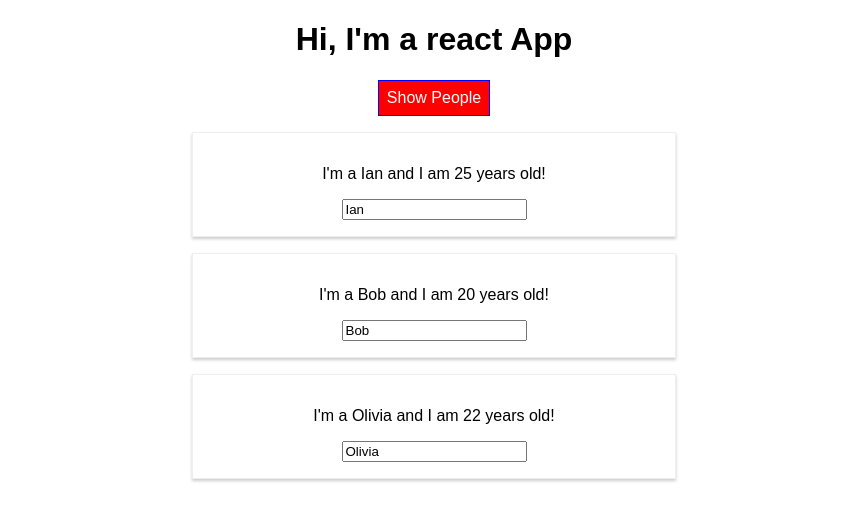
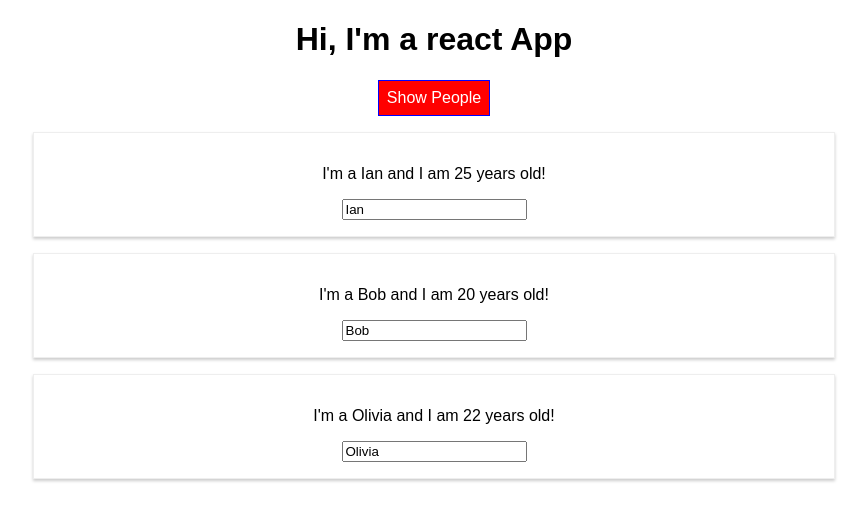
Before and after one commit to imatthews009/reactPractice, a React (Create React App) app: page / in a window 1280 px wide. Both pictures are taken after a click on the button "Show People". Shown: the top 520 px of the page, without its empty margins (206-1073 px from the left). Built offline with nearby package versions, Linux system fonts and the light colour scheme.

Commit message:
removed radium to begin adding component css

```diff
--- a/src/App.js
+++ b/src/App.js
@@ -1,6 +1,5 @@
 import React, { Component } from 'react';
 import './App.css';
-import Radium, {StyleRoot}from 'radium';
 // give person uppercase name, can be anything but should be the const
 import Person from './Person/Person.js';
 
@@ -73,10 +72,6 @@
       border: '1px solid blue',
       padding: '8px',
       cursor: 'pointer',
-      ':hover': {
-        backgroundColor: 'lightgreen',
-        color: 'black'
-      }
     };
 
     let persons = null;
@@ -110,7 +105,6 @@
     }
 
     return (
-      <StyleRoot>
       <div className="App">
         <h1 className={classes.join(' ')}>Hi, I'm a react App</h1>
         {/* uppercase C in onClick unlike normal JS */}
@@ -121,11 +115,10 @@
         </button>
         {persons}
       </div>
-      </StyleRoot>
       // code above is processed like the code below
       // React.createElement('div', {className: 'App'}, React.createElement('h1', null, 'Does this work?'))
     );
   }
 }
 
-export default Radium(App);
+export default App;
--- a/src/Person/Person.js
+++ b/src/Person/Person.js
@@ -1,22 +1,17 @@
 import React from 'react'
 import './Person.css'
-import Radium from 'radium'
+// import Radium from 'radium'
 
 // props pull the attributes assigned in the App.js code
 const person = (props) => {
-  let style = {
-    '@media (min-width: 500px)': {
-      width: '450px'
-    }
-  }
   return (
-    <div className="Person" style={style}>
+    <div className="Person">
       <p onClick={props.click}>I'm a {props.name} and I am {props.age} years old!</p>
       <p>{props.children}</p>
       {/* children includes any elements between opening and closing tag of component */}
       <input type='text' onChange={props.changed} value={props.name } />
     </div>
-)
+  )
 };
 
-export default Radium(person);
+export default person;
```
Lines whose indentation alone changed are shown as unchanged.
